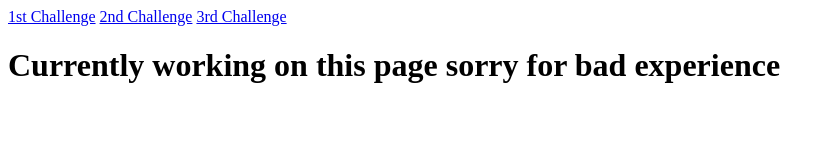
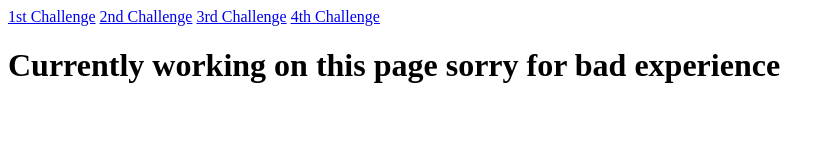
Before and after one commit to C1SLR/Frontend-Mentor-Challenges, a plain HTML site: page index.html in a window 1280 px wide. Shown: the whole page, without its empty margins (0-834 px from the left). Drawn offline with Linux system fonts and the light colour scheme.

Commit message:
Links And Pathing Upgrade

```diff
--- a/index.html
+++ b/index.html
@@ -9,6 +9,7 @@
     <a href="1st Challenge/index.html">1st Challenge</a>
     <a href="2nd Challenge/index.html">2nd Challenge</a>
     <a href="3rd Challenge/index.html">3rd Challenge</a>
+    <a href="4th Challenge/index.html">4th Challenge</a>
     <h1>Currently working on this page sorry for bad experience</h1>
 </body>
 </html>
```
Also changed, not shown: 4th Challenge/README.md.
